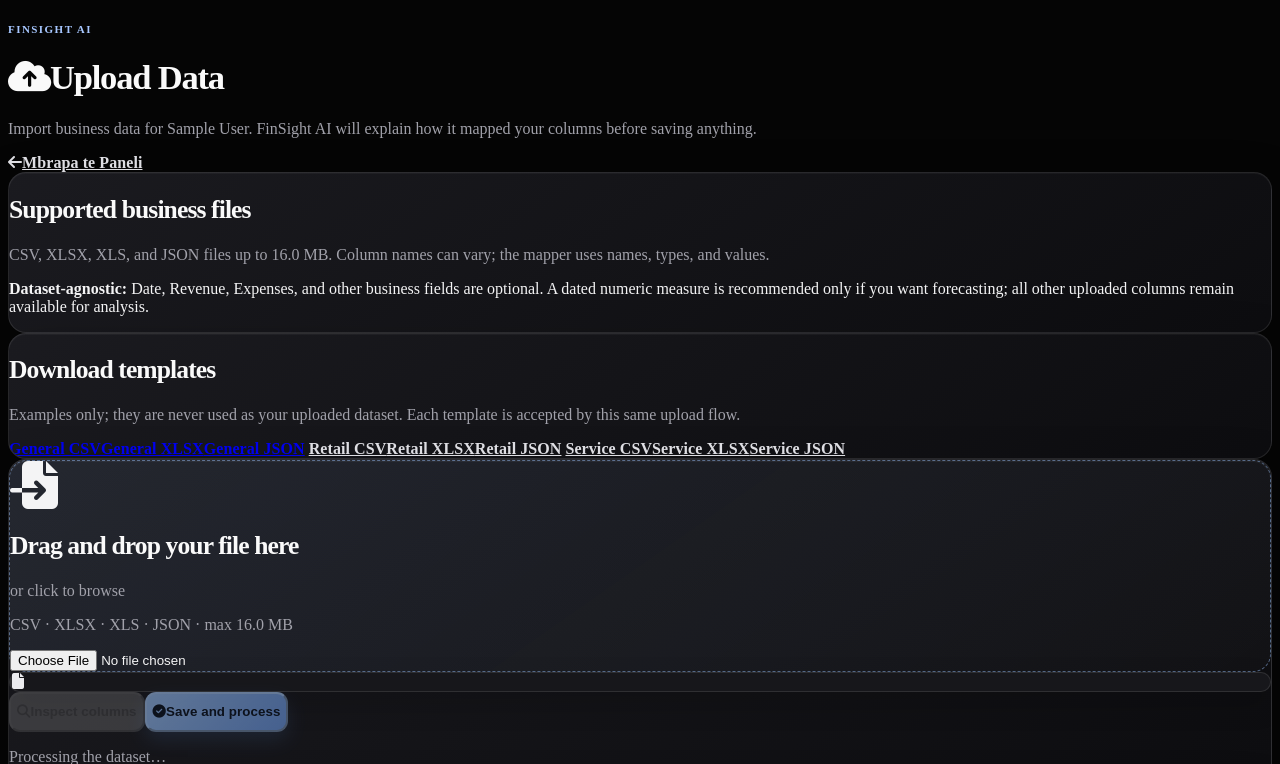
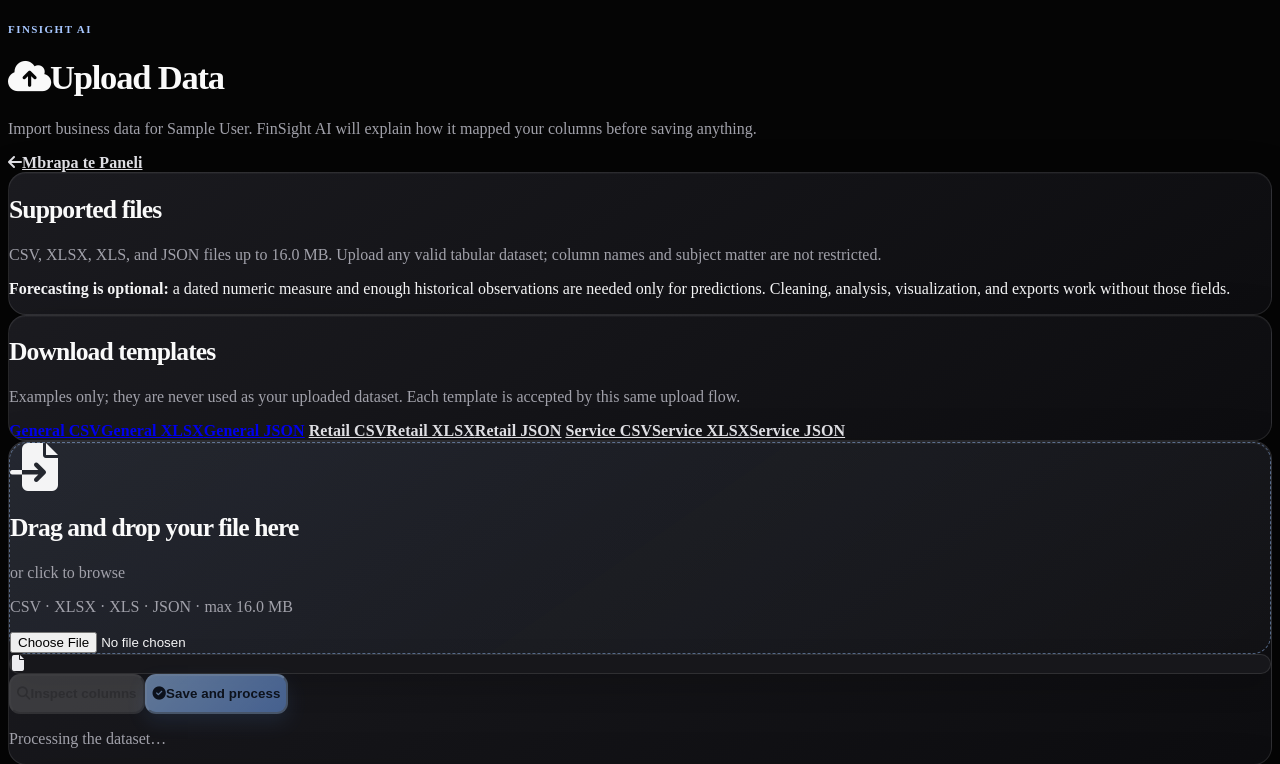
Before and after one commit to adimemetii/finsightai, a Flask app: page /upload in a window 1280 px wide. Shown: the part 1679-2443 px from the top of the page. Run offline with Flask 3, Linux system fonts and the light colour scheme; the visitor is signed in with stand-in values (Sample User, id 1); some libraries are stand-ins or nearby versions.

Commit message:
fix: soften forecasting requirements for generic uploads

```diff
--- a/app.py
+++ b/app.py
@@ -1654,8 +1654,9 @@ def upload_file():
         ]
         if recommended_missing:
             warnings.append(
-                "Recommended fields not detected: " + ", ".join(recommended_missing) +
-                ". The uploaded columns were retained and can still be analyzed."
+                "Forecasting is optional for this upload. Recommended forecasting "
+                "fields not detected: " + ", ".join(recommended_missing) +
+                ". All uploaded columns were retained for cleaning and analysis."
             )
 
         file_id = run_query(
@@ -1765,6 +1766,20 @@ def upload_file():
             except Exception as exc:
                 app.logger.warning("Model training skipped: %s", exc)
 
+        training_targets = [
+            column for column in ("amount", "expenses", "revenue", "profit")
+            if column in train_df.columns
+            and pd.to_numeric(train_df[column], errors="coerce").notna().sum() >= 10
+        ]
+        forecasting_available = bool(len(train_df) >= 10 and training_targets)
+        forecasting_message = (
+            "Forecasting is available for the detected historical numeric fields."
+            if forecasting_available else
+            "Forecasting was not generated because this upload does not yet contain "
+            "at least 10 valid dated observations for a supported numeric measure. "
+            "Cleaning, analysis, and exports remain available."
+        )
+
         _run_universal_analysis(user_id, dataset_frame)
         add_history(user_id, company_id, "upload", safe_name, file_id=file_id,
                      status="processed", details=f"{len(dataset_frame)} rows imported")
@@ -1786,6 +1801,8 @@ def upload_file():
             "mapping": mapped_labels,
             "warnings": warnings,
             "missing_recommended": recommended_missing,
+            "forecasting_available": forecasting_available,
+            "forecasting_message": forecasting_message,
             "preview": [json_safe_record(record) for record in dataset_frame.head(8).to_dict(orient="records")],
         }
         for column in ("revenue", "expenses", "profit", "amount", "customers", "marketing_spend"):
--- a/templates/upload.html
+++ b/templates/upload.html
@@ -10,7 +10,7 @@
     </div>
 
     <div class="row g-3 mb-4">
-      <div class="col-md-7"><div class="card h-100"><div class="card-body"><h2 class="h5">Supported business files</h2><p class="text-muted small mb-2">CSV, XLSX, XLS, and JSON files up to {{ max_upload_mb }} MB. Column names can vary; the mapper uses names, types, and values.</p><p class="small mb-0"><strong>Dataset-agnostic:</strong> Date, Revenue, Expenses, and other business fields are optional. A dated numeric measure is recommended only if you want forecasting; all other uploaded columns remain available for analysis.</p></div></div></div>
+      <div class="col-md-7"><div class="card h-100"><div class="card-body"><h2 class="h5">Supported files</h2><p class="text-muted small mb-2">CSV, XLSX, XLS, and JSON files up to {{ max_upload_mb }} MB. Upload any valid tabular dataset; column names and subject matter are not restricted.</p><p class="small mb-0"><strong>Forecasting is optional:</strong> a dated numeric measure and enough historical observations are needed only for predictions. Cleaning, analysis, visualization, and exports work without those fields.</p></div></div></div>
       <div class="col-md-5"><div class="card h-100"><div class="card-body"><h2 class="h5">Download templates</h2><p class="text-muted small">Examples only; they are never used as your uploaded dataset. Each template is accepted by this same upload flow.</p><div class="d-flex flex-wrap gap-2">
         <a class="btn btn-sm btn-outline-primary" href="{{ url_for('download_business_template', template_name='general', file_format='csv') }}">General CSV</a><a class="btn btn-sm btn-outline-primary" href="{{ url_for('download_business_template', template_name='general', file_format='xlsx') }}">General XLSX</a><a class="btn btn-sm btn-outline-primary" href="{{ url_for('download_business_template', template_name='general', file_format='json') }}">General JSON</a>
         <a class="btn btn-sm btn-outline-secondary" href="{{ url_for('download_business_template', template_name='retail', file_format='csv') }}">Retail CSV</a><a class="btn btn-sm btn-outline-secondary" href="{{ url_for('download_business_template', template_name='retail', file_format='xlsx') }}">Retail XLSX</a><a class="btn btn-sm btn-outline-secondary" href="{{ url_for('download_business_template', template_name='retail', file_format='json') }}">Retail JSON</a>
@@ -125,7 +125,8 @@ function renderCleaning(stats) {
   const facts = [['Rows saved', stats.rows], ['Columns detected', stats.columns], ['Duplicates removed', stats.duplicates_removed], ['Blank rows removed', stats.blank_rows_removed], ['Invalid dates', stats.invalid_dates], ['Missing values remaining', stats.missing_values_remaining]];
   document.getElementById('cleaningSummary').innerHTML = facts.map(([label, value]) => `<div class="col-sm-6 col-lg-4"><div class="border rounded p-3 h-100"><small class="text-muted">${label}</small><div class="h4 mb-0 mt-1">${formatNumber(value)}</div></div></div>`).join('');
   const warningText = (stats.warnings || []).length ? `<br><small>${stats.warnings.map(escapeHtml).join(' ')}</small>` : '';
-  document.getElementById('successMessage').innerHTML = `<i class="fas fa-check-circle me-2"></i>Dataset saved and ready for visualizations and forecasting.${warningText}`;
+  const forecastText = stats.forecasting_message ? `<br><small>${escapeHtml(stats.forecasting_message)}</small>` : '';
+  document.getElementById('successMessage').innerHTML = `<i class="fas fa-check-circle me-2"></i>Dataset saved. Cleaning, visualizations, and exports are ready.${forecastText}${warningText}`;
 }
 
 uploadBtn.addEventListener('click', async () => {
```
Also changed, not shown: templates/powerbi.html (+9 -3 lines).
